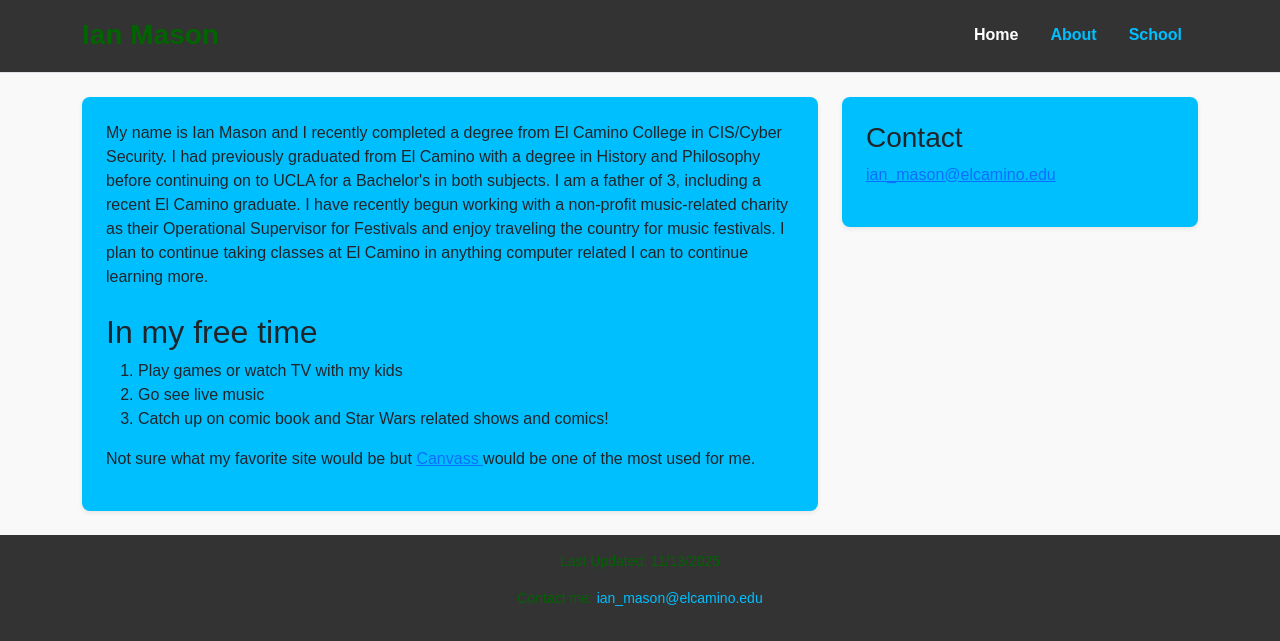
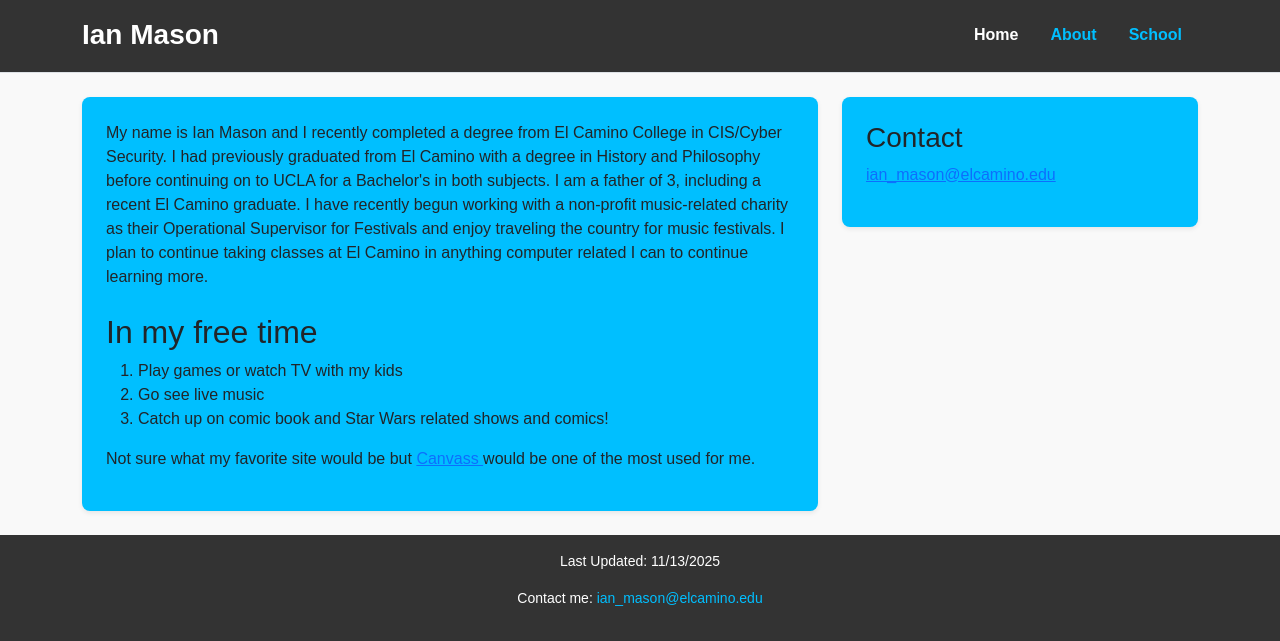
Before and after one commit to IanHMason/Project1-5, a plain HTML site: page index.html in a window 1280 px wide. Shown: the part 322-963 px from the top of the page. Drawn offline with nearby package versions, Linux system fonts and the light colour scheme.

Commit message:
Update styles2.css

```diff
--- a/styles2.css
+++ b/styles2.css
@@ -36,7 +36,7 @@ body {
 }
 
 .site-title {
-  color: #006400;
+  color: #ffffff;
 }
 
 .site-header .nav-link {
@@ -72,7 +72,7 @@ body {
 
 .site-footer {
   background-color: #333;
-  color: #006400;
+  color: #ffffff;
 }
 
 .footer-link {
```
